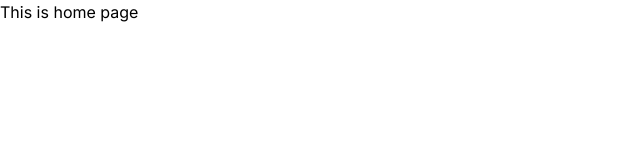
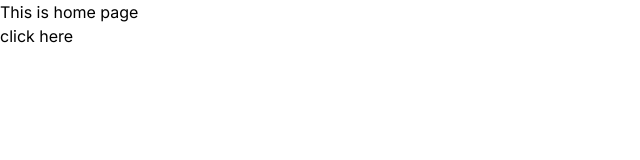
Before and after one commit to Farok-Hossain/my-nextjs-app, a Next.js app: page / in a window 1280 px wide. Shown: the top 160 px of the page, without its empty margins (0-640 px from the left). Built offline with nearby package versions, Linux system fonts and the light colour scheme.

Commit message:
link added

```diff
--- a/src/app/page.js
+++ b/src/app/page.js
@@ -1,9 +1,11 @@
+import Link from "next/link";
 import React from "react";
 
 const page = () => {
   return (
     <div>
       <h1>This is home page</h1>
+      <Link to="/about">click here</Link>
     </div>
   );
 };
```
